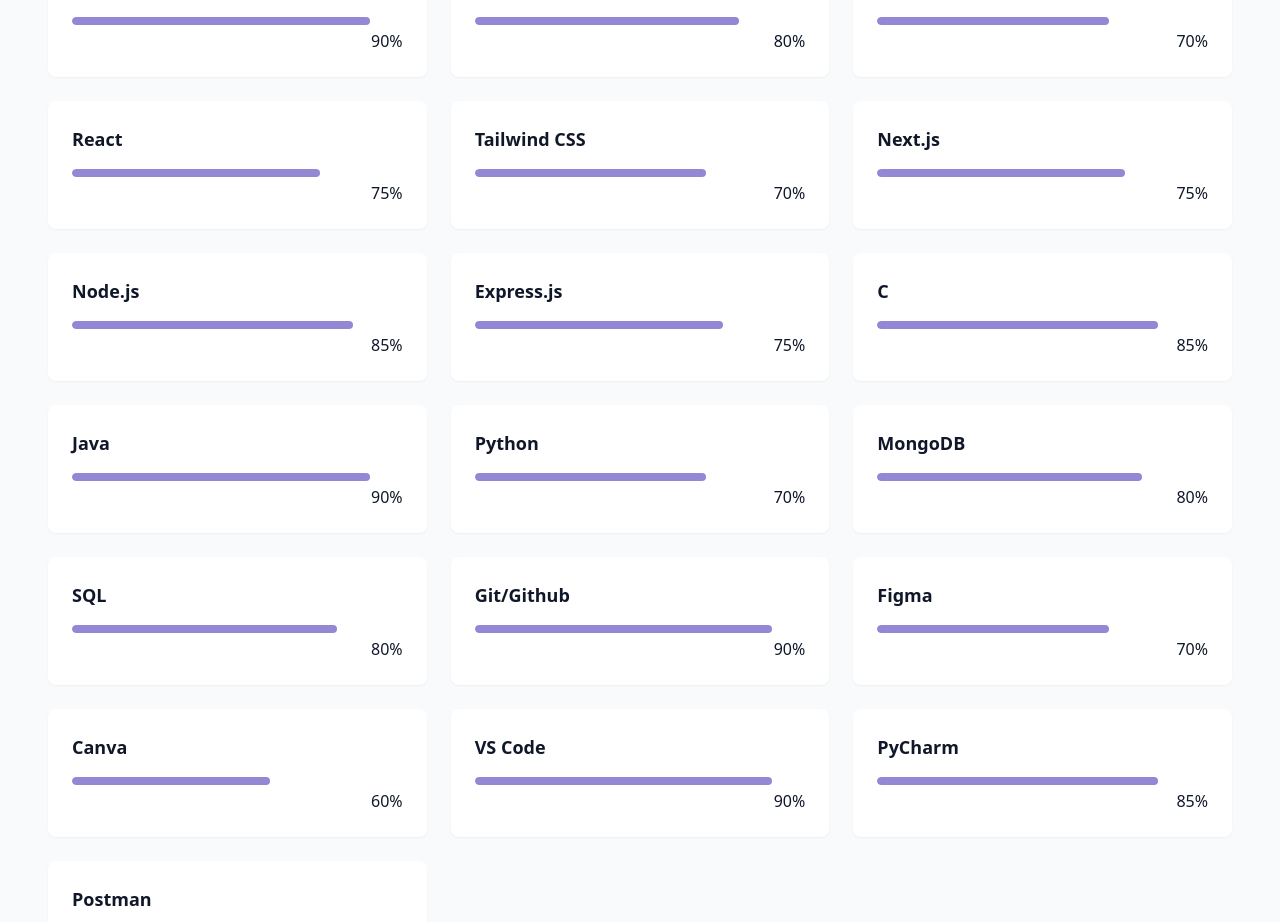
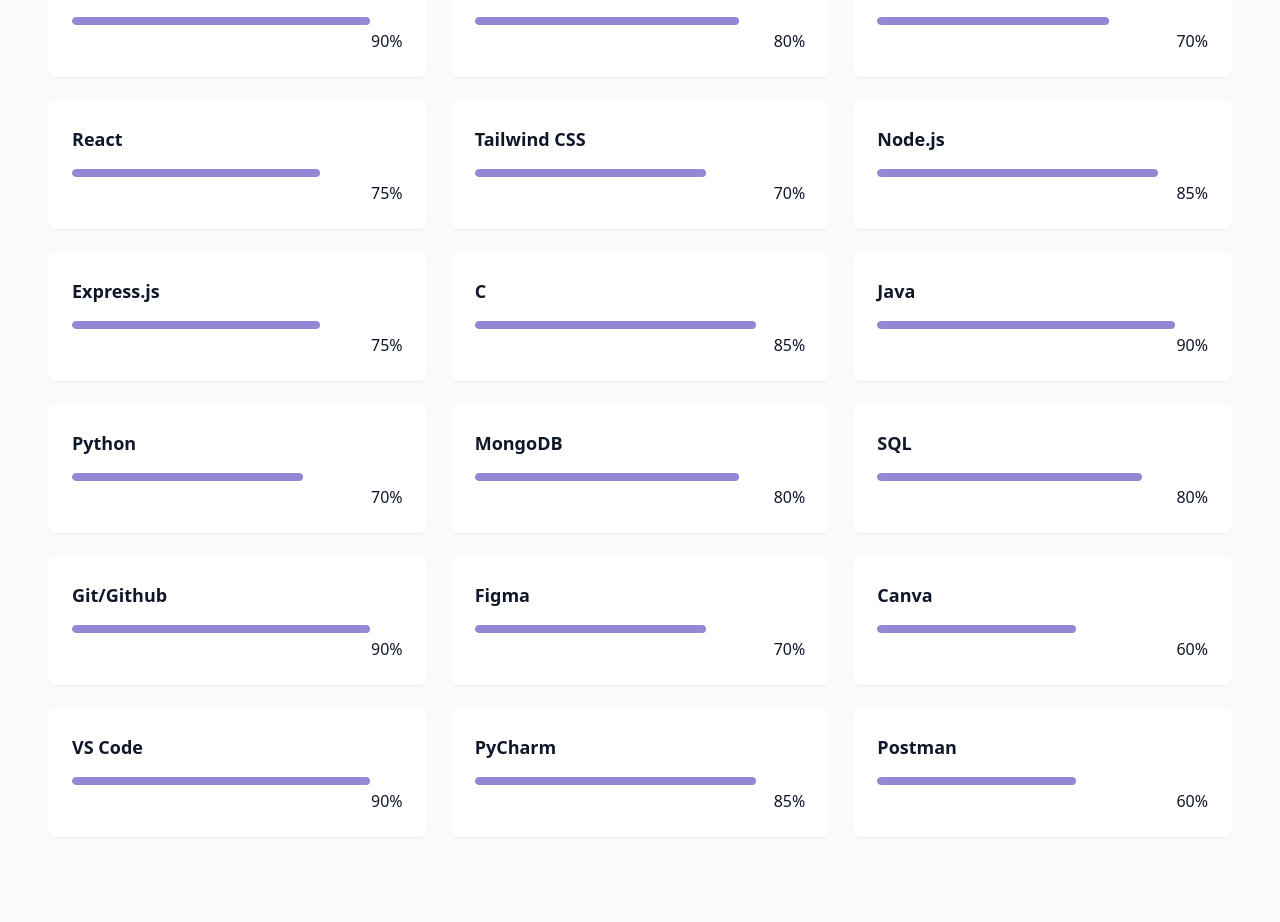
Before and after one commit to Siddharth-U-Rao/Final_Portfolio, a React (Vite) app: page / in a window 1280 px wide. Shown: the part 1901-2823 px from the top of the page. Built offline with nearby package versions, Linux system fonts and the light colour scheme.

Commit message:
Fix typo in skills section

```diff
--- a/src/components/SkiilsSection.jsx
+++ b/src/components/SkiilsSection.jsx
@@ -7,7 +7,6 @@
   { name: "TypeScript", level: 70, category: "frontend" },
   { name: "React", level: 75, category: "frontend" },
   { name: "Tailwind CSS", level: 70, category: "frontend" },
-  { name: "Next.js", level: 75, category: "frontend" },
 
   // Backend Technologies
   { name: "Node.js", level: 85, category: "backend" },
```
